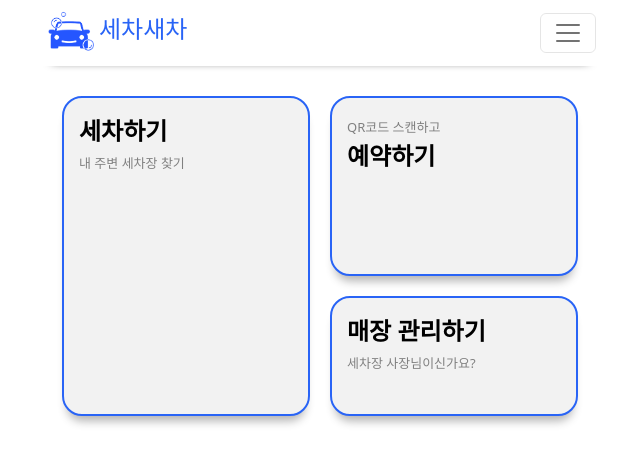
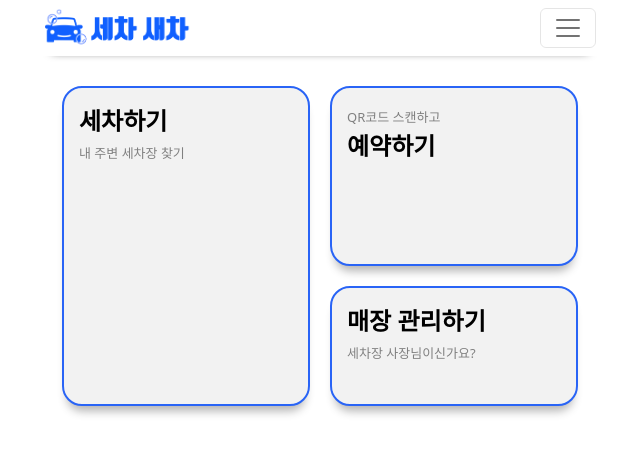
Before and after one commit to washcarnewcar/WashcarNewcar-Front, a React (Create React App) app: page / in a window 1280 px wide. Shown: the top 464 px of the page, without its empty margins (320-960 px from the left). Built offline with nearby package versions, Linux system fonts and the light colour scheme; no server answers; a web font is replaced by a local one.

Commit message:
0915 - 가로 이미지로 변경

```diff
--- a/package.json
+++ b/package.json
@@ -9,7 +9,6 @@
     "@types/jest": "^29.0.2",
     "@types/node": "^18.7.18",
     "@types/react": "^18.0.20",
-    "@types/react-calendar": "^3.5.2",
     "@types/react-dom": "^18.0.6",
     "@types/react-router-bootstrap": "^0.24.5",
     "@types/react-router-dom": "^5.3.3",
--- a/src/components/Header.module.scss
+++ b/src/components/Header.module.scss
@@ -2,7 +2,7 @@
   box-shadow: 0px 15px 10px -20px #000000;
 
   .main_logo {
-    height: 50px;
+    height: 40px;
   }
 
   .text_logo {
@@ -30,30 +30,3 @@
     height: 15px;
   }
 }
-
-// .left {
-//   flex: 1;
-//   margin-left: var(--margin-left);
-//   text-align: start;
-// }
-
-// .center {
-//   flex: 1;
-//   text-align: center;
-// }
-
-// .right {
-//   flex: 1;
-//   margin-right: var(--margin-right);
-//   text-align: end;
-// }
-
-
-// .menubutton {
-//   height: 30px;
-//   width: 30px;
-//   background-color: #0000;
-//   border: none;
-//   border-radius: 0;
-//   padding: 0;
-// }
--- a/src/components/Header.tsx
+++ b/src/components/Header.tsx
@@ -26,10 +26,9 @@ const Header = ({ type }: HeaderProps) => {
             <Navbar.Brand>
               <img
                 className={styles.main_logo}
-                src="main_logo.png"
-                alt="로고"
+                src="row_logo.png"
+                alt="세차새차"
               />
-              <span className={styles.text_logo}>세차새차</span>
             </Navbar.Brand>
           </Link>
           <Navbar.Toggle />
--- a/src/pages/auth/Login.module.scss
+++ b/src/pages/auth/Login.module.scss
@@ -10,9 +10,7 @@
     text-decoration: none;
 
     .img_logo {
-      object-fit: cover;
       height: 54px;
-      width: 54px;
     }
 
     .text_logo {
--- a/src/pages/auth/Login.tsx
+++ b/src/pages/auth/Login.tsx
@@ -8,8 +8,7 @@ const Login = () => {
     <>
       <div className={styles.container}>
         <Link to="/" className={styles.logo_container}>
-          <img src="main_logo.png" alt="로고" className={styles.img_logo} />
-          <div className={styles.text_logo}>세차새차</div>
+          <img src="row_logo.png" alt="세차새차" className={styles.img_logo} />
         </Link>
 
         <div className={styles.form_container}>
```
Also changed, not shown: public/row_logo.png (added), 1 other file (tests, documents, lock files or other folders).
